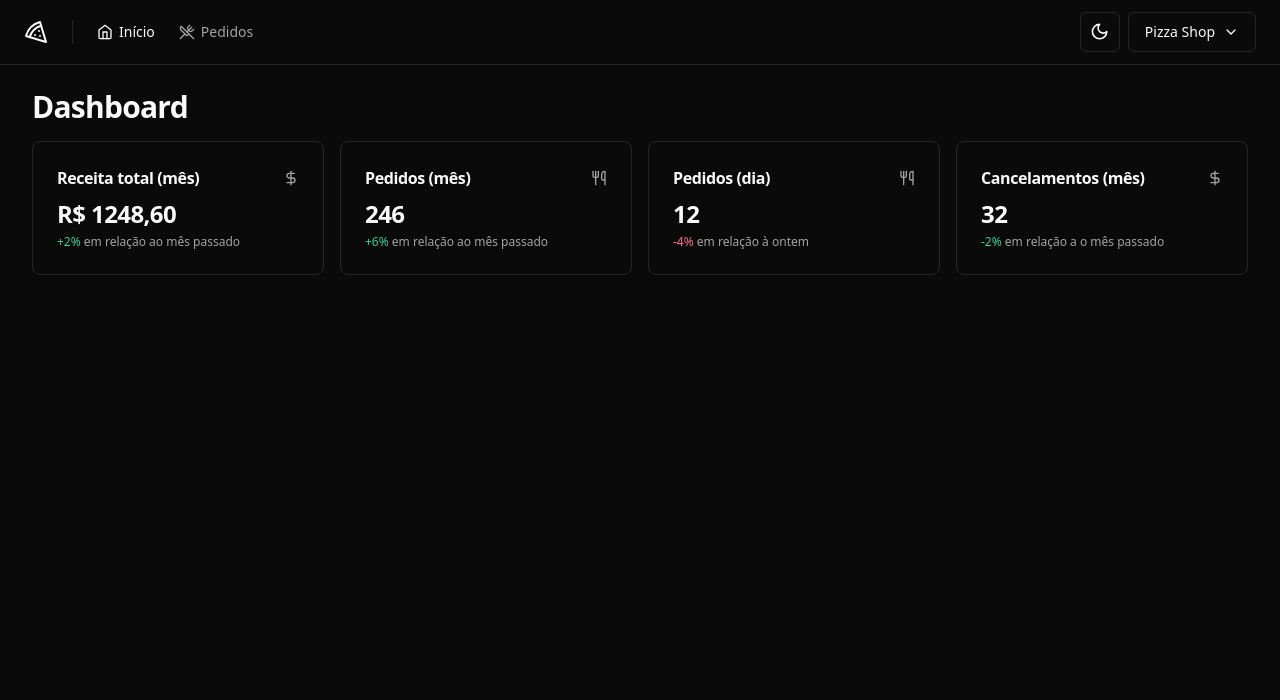
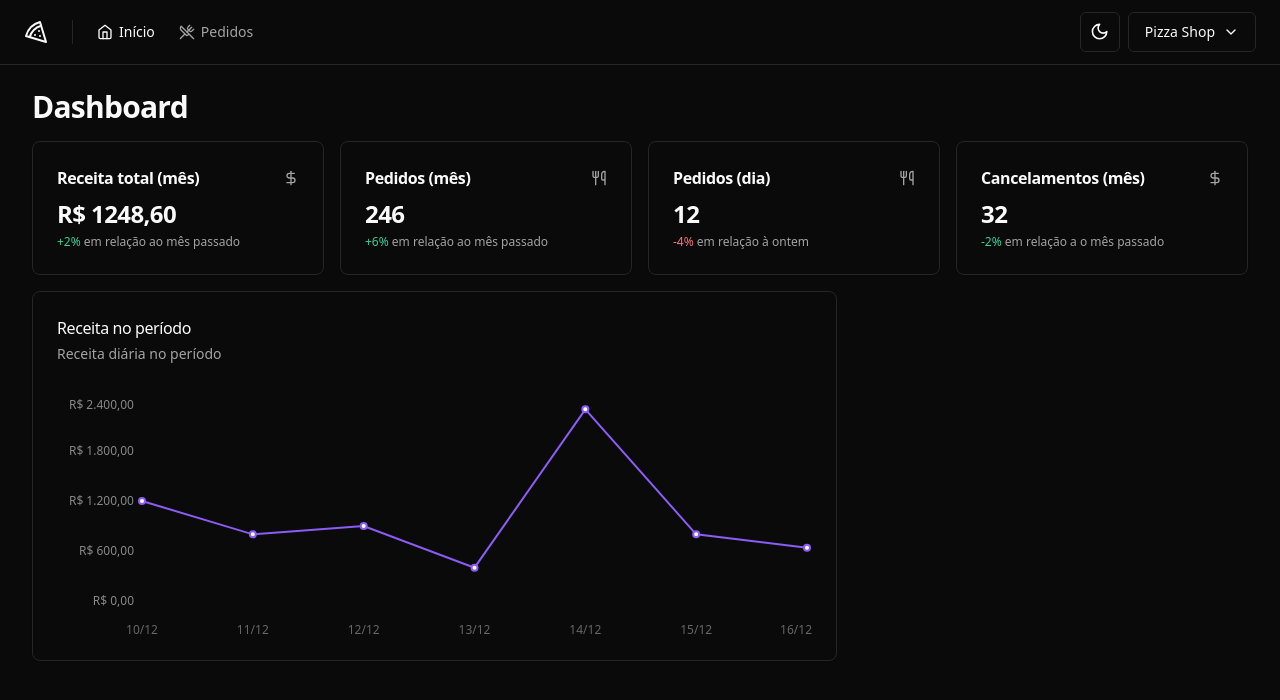
Before and after one commit to cleltonjm/pizza.shop, a React (Vite) app: page / in a window 1280 px wide. Shown: the top 700 px of the page. Built offline with nearby package versions, Linux system fonts and the light colour scheme.

Commit message:
Grafico de receita  do periodo

```diff
--- a/package.json
+++ b/package.json
@@ -27,6 +27,7 @@
     "react-helmet-async": "^2.0.4",
     "react-hook-form": "^7.49.3",
     "react-router-dom": "^6.21.3",
+    "recharts": "^2.12.1",
     "sonner": "^1.4.0",
     "sort-by": "^1.2.0",
     "tailwind-merge": "^2.2.1",
--- a/src/pages/app/dashboard/dashboard.tsx
+++ b/src/pages/app/dashboard/dashboard.tsx
@@ -3,6 +3,7 @@
 import { MonthOrdersAmountCard } from './month-orders-amount-card'
 import { DayOrdersAmountCard } from './day-orders-amount-card'
 import { MonthCanceledOrdersAmountCard } from './month-canceled-orders-amount-card'
+import { RevenueChart } from './revenue-chart'
 
 export function Dashboard() {
     return (
@@ -17,6 +18,10 @@
                     <DayOrdersAmountCard />
                     <MonthCanceledOrdersAmountCard />
                 </div>
+
+                <div className="grid grid-cols-9 gap-4">
+                    <RevenueChart />
+                </div>
             </div>
         </>
     )
--- /dev/null
+++ b/src/pages/app/dashboard/revenue-chart.tsx
@@ -0,0 +1,49 @@
+import { Card, CardContent, CardDescription, CardHeader, CardTitle } from "@/components/ui/card";
+import colors from 'tailwindcss/colors';
+
+import { ResponsiveContainer, LineChart, XAxis, YAxis, CartesianGrid, Line, Tooltip } from 'recharts';
+
+const data = [
+    { date: '10/12', revenue: 1200 },
+    { date: '11/12', revenue: 800 },
+    { date: '12/12', revenue: 900 },
+    { date: '13/12', revenue: 400 },
+    { date: '14/12', revenue: 2300 },
+    { date: '15/12', revenue: 800 },
+    { date: '16/12', revenue: 640 },
+]
+
+export function RevenueChart() {
+    return (
+        <Card className="col-span-6">
+            <CardHeader className="flex-row items-center justify-between pb-8">
+                <div className="space-y-1">
+                    <CardTitle className="text-base font-medium">Receita no período</CardTitle>
+                    <CardDescription>Receita diária no período</CardDescription>
+                </div>
+            </CardHeader>
+            <CardContent>
+                <ResponsiveContainer width="100%" height={240}>
+                    <LineChart data={data} style={{ fontSize: 12 }}>
+                        <XAxis dataKey="date" tickLine={false} axisLine={false} dy={16} />
+
+                        <YAxis
+                            stroke="#888"
+                            axisLine={false}
+                            tickLine={false}
+                            width={80}
+                            tickFormatter={(value: number) =>
+                                value.toLocaleString('pt-BR', {
+                                    style: 'currency',
+                                    currency: 'BRL'
+                                })
+                            }
+                        />
+
+                        <Line type="linear" strokeWidth={2} dataKey="revenue" stroke={colors.violet['500']} />
+                    </LineChart>
+                </ResponsiveContainer>
+            </CardContent>
+        </Card>
+    )
+}
```
Also changed, not shown: 1 other file (tests, documents, lock files or other folders).
